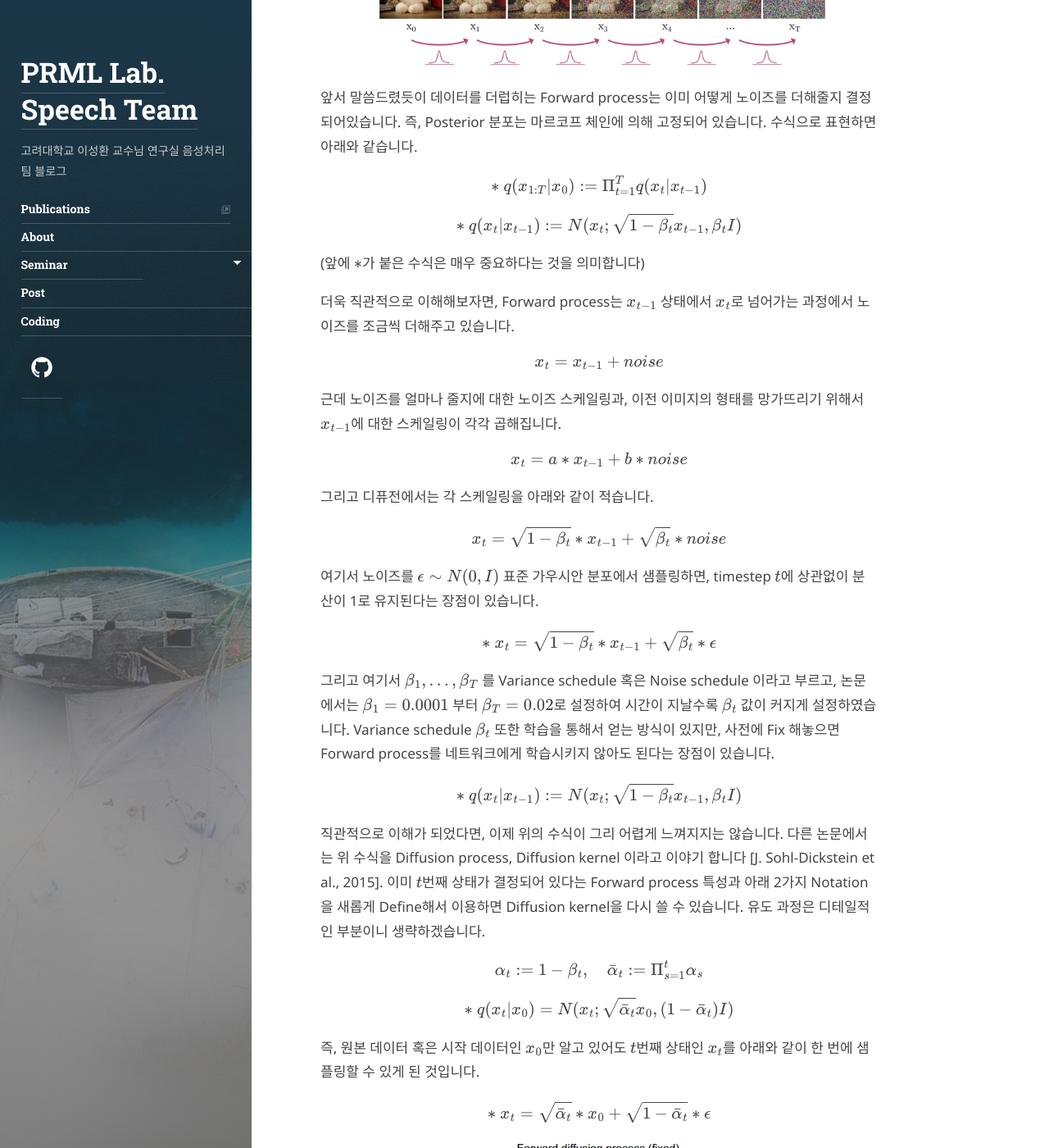
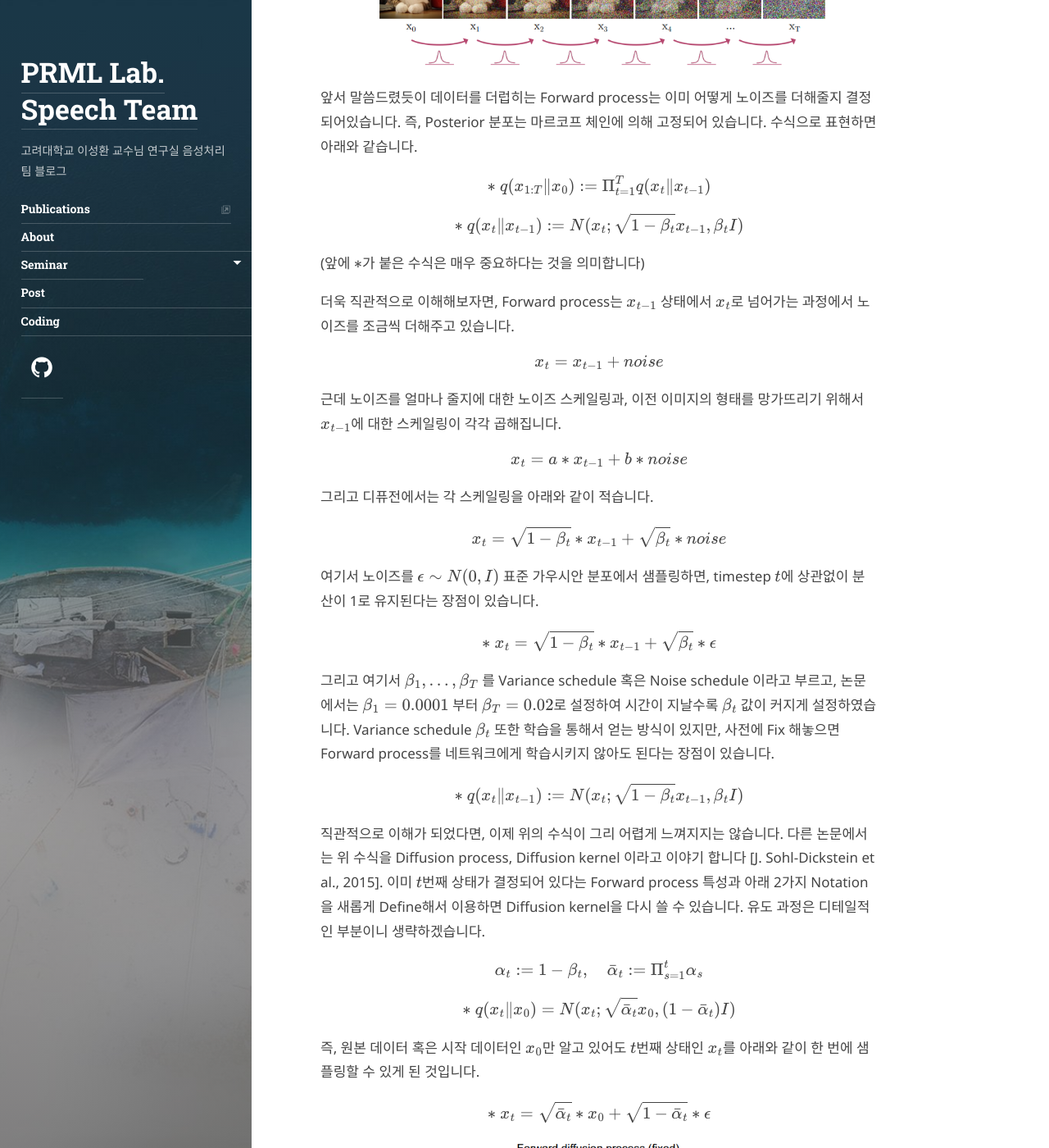
Before and after one commit to speech-team-korea/speech-team-korea.github.io, a Jekyll site: the page built from _posts/generative-model/2023-12-07-DDPM.md, in a window 1280 px wide and 1400 px high, scrolled down 2577 px. Shown: the whole window at 82% size. Built offline with Jekyll 4.4.1, drawn with Linux system fonts in a browser that asks for light colours; some web fonts are replaced; comment, search, counter and statistics services are not loaded; some of the changed text lies outside the part shown.

Commit message:
1207_DDPM_수식수정

```diff
--- a/_posts/generative-model/2023-12-07-DDPM.md
+++ b/_posts/generative-model/2023-12-07-DDPM.md
@@ -43,7 +43,7 @@ comments: true
 - **마르코프 체인**이란? 쉽게 말해서 현재 시점($t$)의 상태는 오직 이전 시점($t-1$)의 상태에 의존한다는 것입니다. 수식으로 표현하면 아래와 같습니다.
 
     $$
-    q(x_t | x_0, x_1,x_2,...,x_{t-1}) = q(x_t | x_{t-1})
+    q(x_t \| x_0, x_1,x_2,...,x_{t-1}) = q(x_t \| x_{t-1})
     $$
 
     마르코프 체인이라는 용어가 낯설다고 해서 어려워하지 않으셔도 됩니다. 오히려 임의의 $k$번째 상태의 이미지 $x_k$를 구하고 싶을 때, 초기 이미지인 $x_0,x_1,x_2,...$ 들을 고려하지 않고 $x_{k-1}$만 알면 구할 수 있는 것입니다.
@@ -62,11 +62,11 @@ comments: true
 앞서 말씀드렸듯이 데이터를 더럽히는 Forward process는 이미 어떻게 노이즈를 더해줄지 결정되어있습니다. 즉, Posterior 분포는 마르코프 체인에 의해 고정되어 있습니다. 수식으로 표현하면 아래와 같습니다.
 
 $$
-* \ q(x_{1:T} | x_0):= \Pi^T_{t=1}q(x_{t} | x_{t-1})
+* \ q(x_{1:T} \| x_0):= \Pi^T_{t=1}q(x_{t} \| x_{t-1})
 $$
 
 $$
-* \ q(x_t | x_{t-1}):=N(x_{t} ; \sqrt{1-\beta_t} x_{t-1}, \beta_t I)
+* \ q(x_t \| x_{t-1}):=N(x_{t} ; \sqrt{1-\beta_t} x_{t-1}, \beta_t I)
 $$
 
 (앞에 $*$가 붙은 수식은 매우 중요하다는 것을 의미합니다)
@@ -98,7 +98,7 @@ $$
 그리고 여기서 $\beta_1,...,\beta_T$ 를 Variance schedule 혹은 Noise schedule 이라고 부르고, 논문에서는 $\beta_1 =0.0001$ 부터 $\beta_T=0.02$로 설정하여 시간이 지날수록 $\beta_t$ 값이 커지게 설정하였습니다. Variance schedule $\beta_t$ 또한 학습을 통해서 얻는 방식이 있지만, 사전에 Fix 해놓으면 Forward process를 네트워크에게 학습시키지 않아도 된다는 장점이 있습니다.
 
 $$
-* \ q(x_t | x_{t-1}):=N(x_{t} ; \sqrt{1-\beta_t} x_{t-1}, \beta_t I)
+* \ q(x_t \| x_{t-1}):=N(x_{t} ; \sqrt{1-\beta_t} x_{t-1}, \beta_t I)
 $$
 
 직관적으로 이해가 되었다면, 이제 위의 수식이 그리 어렵게 느껴지지는 않습니다. 다른 논문에서는 위 수식을 Diffusion process, Diffusion kernel 이라고 이야기 합니다 [J. Sohl-Dickstein et al., 2015]. 이미 $t$번째 상태가 결정되어 있다는 Forward process 특성과 아래 2가지 Notation을 새롭게 Define해서 이용하면 Diffusion kernel을 다시 쓸 수 있습니다. 유도 과정은 디테일적인 부분이니 생략하겠습니다.
@@ -108,7 +108,7 @@ $$
 $$
 
 $$
-* \ q(x_t|x_0) = N(x_t;\sqrt{\bar{\alpha}_t}x_0,(1-\bar{\alpha}_t)I)
+* \ q(x_t\|x_0) = N(x_t;\sqrt{\bar{\alpha}_t}x_0,(1-\bar{\alpha}_t)I)
 $$
 
 즉, 원본 데이터 혹은 시작 데이터인 $x_0$만 알고 있어도 $t$번째 상태인 $x_t$를 아래와 같이 한 번에 샘플링할 수 있게 된 것입니다.
```
